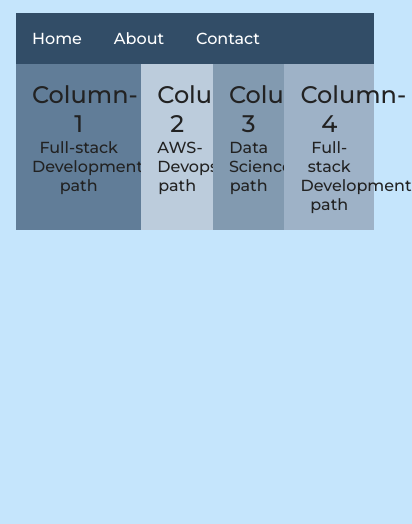
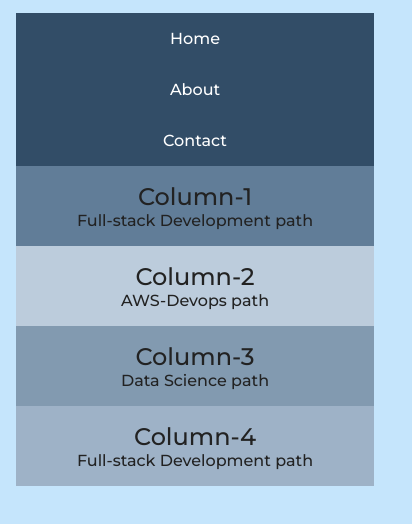
Before and after one commit to halilibrahimcelik/media-query, a plain HTML site: page media.html in a window 390 px wide. Shown: the part 202-726 px from the top of the page, 412 px wide, since content can reach past the window. Drawn offline with Linux system fonts and the light colour scheme.

Commit message:
Adding Media-queries

```diff
--- a/media.css
+++ b/media.css
@@ -84,6 +84,39 @@ width: 35%;
     width: 20%;
 }
 
-@media screen {
+@media screen  and  (max-width:990px) {
+
+
+.row div{
+    width: 50%;
 
 }
+
+
+}
+@media screen  and  (max-width:600px) {
+
+    .row{
+    display:flex;
+    flex-direction: column;
+
+    flex-wrap: wrap;
+    flex-basis: 100%;
+    flex: 1;
+
+}
+
+.row div{
+    width: 100%;
+
+}
+
+.navbar{
+    display: flex;
+    flex-direction: column;
+}
+.navbar a{
+    text-align: center;
+}
+
+}
```
